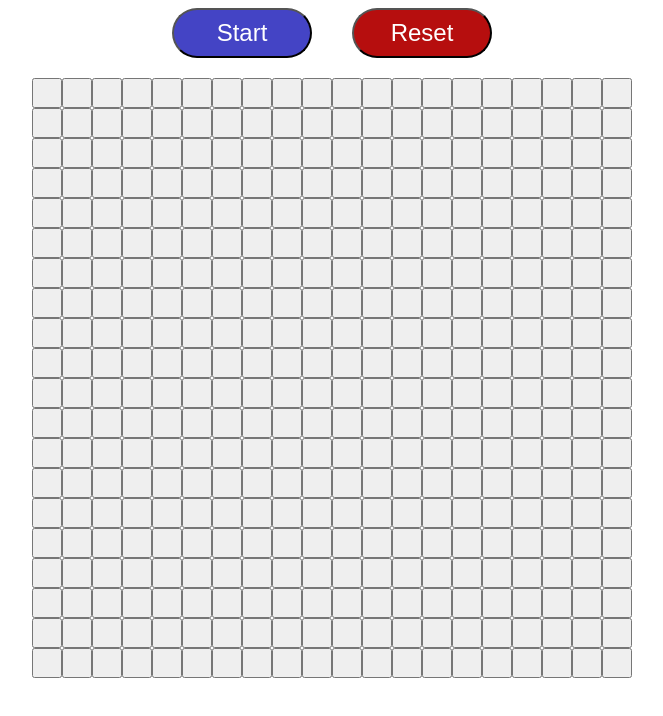
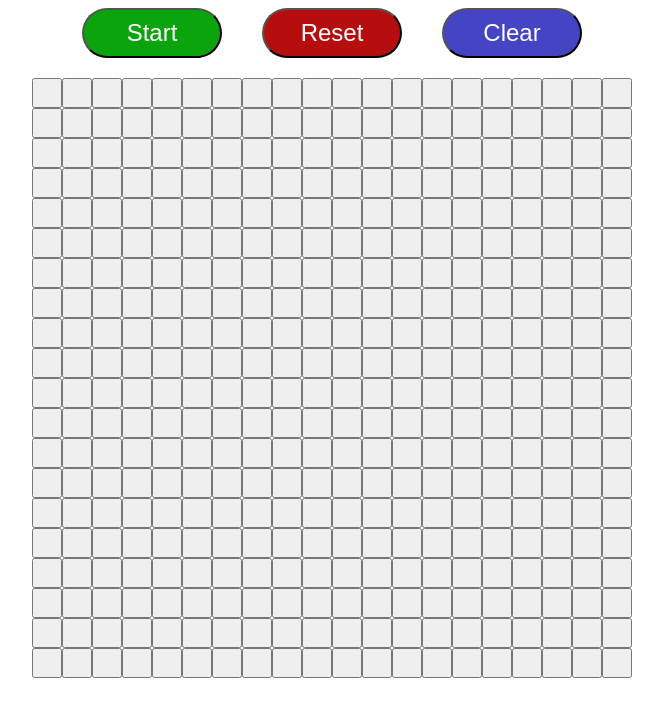
Before and after one commit to eavlongs/AStar-Algorithm-Visualizer, a SvelteKit app: page / in a window 1280 px wide. Shown: the top 716 px of the page, without its empty margins (308-971 px from the left). Built offline with nearby package versions, Linux system fonts and the light colour scheme.

Commit message:
added a button for clearing the grid

```diff
--- /dev/null
+++ b/src/ClearButton.svelte
@@ -0,0 +1,45 @@
+<script>
+    import { gridDetails } from "./store";
+    let openSet, closedSet, obstacles, columns, rows, startNode, endNode, path
+    gridDetails.subscribe(obj => {
+        openSet = obj.openSet
+        closedSet = obj.closedSet
+        obstacles = obj.obstacles
+        columns = obj.columns
+        rows = obj.rows
+        startNode = obj.startNode
+        endNode = obj.endNode
+        path = obj.path
+    })
+
+    function clearBoard() {
+        gridDetails.update(gridDetails => {
+            return {
+                closedSet: [],
+                openSet: [],
+                obstacles: obstacles,
+                columns: 20,
+                rows: 20,
+                startNode: startNode,
+                endNode: endNode,
+                path: [],
+            }
+        })
+    }
+</script>
+
+<button class="btn" on:click={clearBoard}>Clear</button>
+
+<style>
+    .btn {
+        display: inline-block;
+        font-size: 1.5rem;
+        height: 50px;
+        width: 140px;
+        margin: 0 20px;
+        margin-bottom: 20px;
+        background-color: rgb(68, 68, 197);
+        color: white;
+        border-radius: 30px;
+    }
+</style>
--- a/src/StartButton.svelte
+++ b/src/StartButton.svelte
@@ -275,7 +275,7 @@
         width: 140px;
         margin: 0 20px;
         margin-bottom: 20px;
-        background-color: rgb(68, 68, 197);
+        background-color: rgb(12, 164, 12);
         color: white;
         border-radius: 30px;
     }
--- a/src/routes/+page.svelte
+++ b/src/routes/+page.svelte
@@ -3,6 +3,7 @@
     import Cell from "../Cell.svelte"
 	import StartButton from "../StartButton.svelte";
     import ResetButton from "../ResetButton.svelte";
+	import ClearButton from "../ClearButton.svelte";
 
     let columns, rows, path
     gridDetails.subscribe(obj => {
@@ -16,6 +17,7 @@
     <div class="center">
         <StartButton on:click/>
         <ResetButton on:click/>
+        <ClearButton on:click/>
     </div>
     <div class="container" style={"grid-template-columns: repeat("+columns+", 30px);"}>
         {#each Array(columns) as _, i}
@@ -43,7 +45,7 @@
 
     .center {
         display: grid;
-        grid-template-columns: repeat(2, auto);
+        grid-template-columns: repeat(3, auto);
         justify-content: center;
     }
 
```
